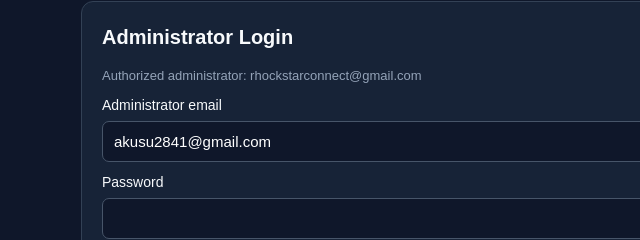
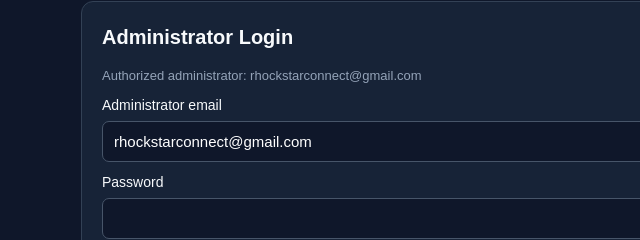
Before and after one commit to rhockstarconnect/Referral-Contest, a plain HTML site: page admin.html in a window 1280 px wide. Shown: the part 121-361 px from the top of the page, 0-640 px from the left. Drawn offline with Linux system fonts and the light colour scheme; no server answers.

Commit message:
Update admin.html

```diff
--- a/admin.html
+++ b/admin.html
@@ -119,7 +119,7 @@
 
     <form id="authForm">
       <label for="email">Administrator email</label>
-      <input id="email" type="email" value="akusu2841@gmail.com" required>
+      <input id="email" type="email" value="rhockstarconnect@gmail.com" required>
 
       <label for="password">Password</label>
       <input id="password" type="password" minlength="8"
```
